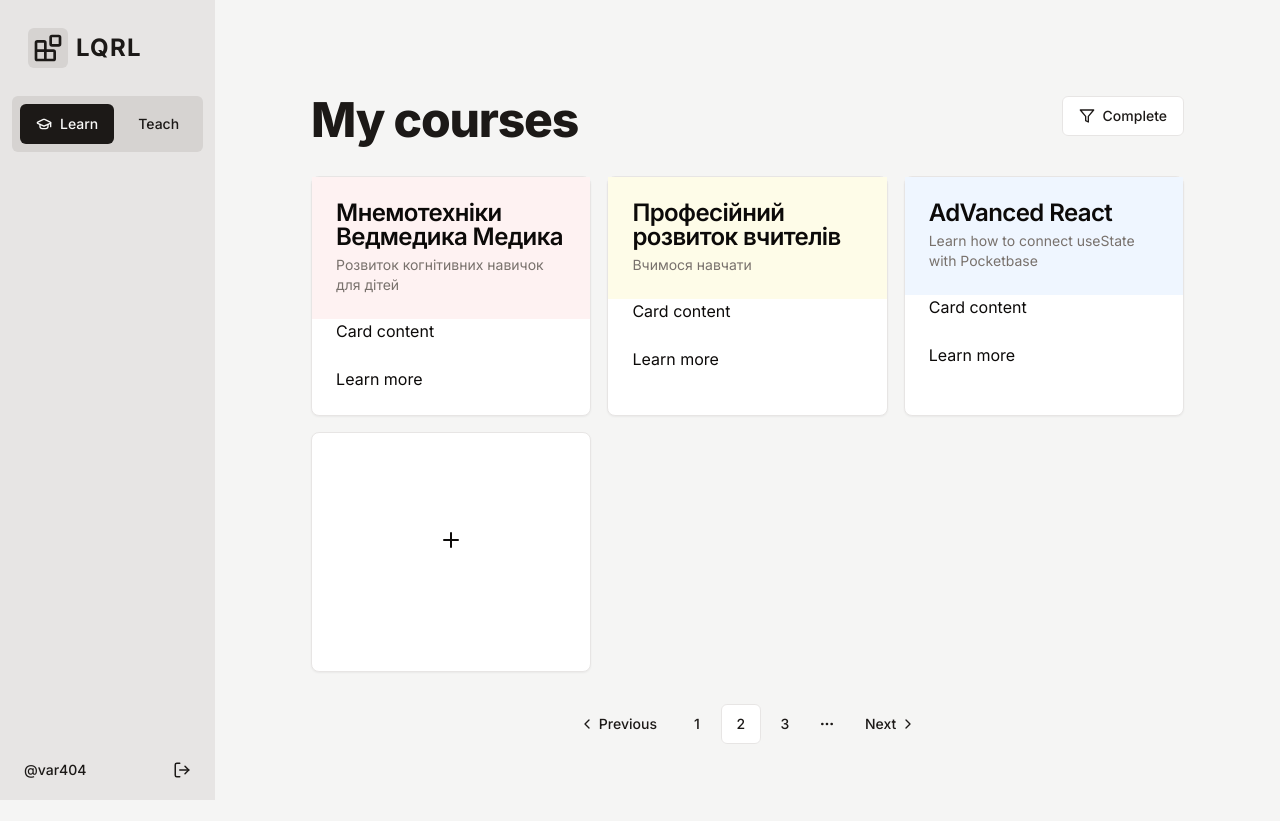
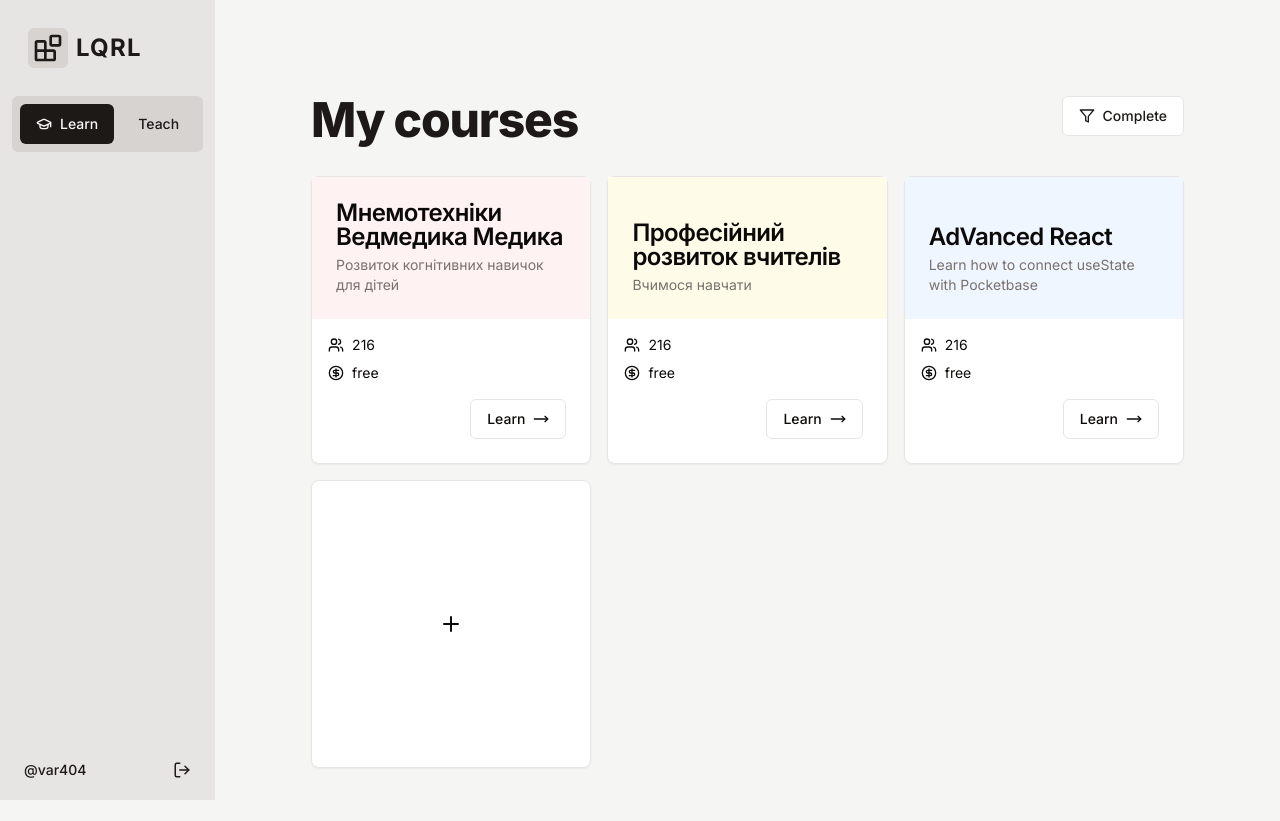
Before and after one commit to Learn-Quickly/lqrl, a Next.js app: page / in a window 1280 px wide. Before the commit the page ends 800 px from the top, so only its background shows below. Built offline with nearby package versions, Linux system fonts and the light colour scheme.

Commit message:
learn cards layout

```diff
--- a/app/layout.tsx
+++ b/app/layout.tsx
@@ -7,6 +7,7 @@ import { Navigation } from "@/components/app-nav";
 const fontSans = FontSans({ subsets: ["latin"], variable: "--font-sans" });
 
 export const metadata: Metadata = {
+  metadataBase: new URL("https://lqrl.vercel.app/"),
   title: "LQRL",
   description: "Learn Quickly ⚡️ Remember Longly",
 };
--- a/app/opengraph-image.tsx
+++ b/app/opengraph-image.tsx
@@ -37,6 +37,7 @@ export default async function Image() {
     ),
     {
       ...size,
+      emoji: "fluent",
     },
   );
 }
--- a/components/CourseCard.tsx
+++ b/components/CourseCard.tsx
@@ -7,7 +7,8 @@ import {
   CardTitle,
 } from "@/components/ui/card";
 import { cn } from "@/lib/utils";
-import { Plus } from "lucide-react";
+import { Plus, Users, MoveRight, CircleDollarSign } from "lucide-react";
+import { Button } from "@/components/ui/button";
 
 export function CourseCard({
   title,
@@ -19,22 +20,32 @@ export function CourseCard({
   color: "red" | "blue" | "yellow";
 }) {
   return (
-    <Card>
+    <Card className="flex flex-col">
       <CardHeader
         className={cn(
           color == "red" && "bg-red-50",
           color == "yellow" && "bg-yellow-50",
           color == "blue" && "bg-blue-50",
+          "flex flex-1 flex-col justify-end",
         )}
       >
         <CardTitle>{title}</CardTitle>
         <CardDescription>{description}</CardDescription>
       </CardHeader>
-      <CardContent>
-        <p>Card content</p>
+      <CardContent className="flex flex-col gap-2 p-4">
+        <div className="flex items-center gap-2">
+          <Users size="16" />
+          <span className="text-sm">216</span>
+        </div>
+        <div className="flex items-center gap-2">
+          <CircleDollarSign size="16" />
+          <span className="text-sm">free</span>
+        </div>
       </CardContent>
-      <CardFooter>
-        <p>Learn more</p>
+      <CardFooter className="flex w-full justify-end">
+        <Button variant="outline" className="items-center">
+          Learn <MoveRight size="16" className="ml-2" />
+        </Button>
       </CardFooter>
     </Card>
   );
@@ -43,7 +54,7 @@ export function CourseCard({
 export function CourseCardNew() {
   return (
     <Card>
-      <CardContent className="flex h-full items-center justify-center">
+      <CardContent className="flex h-full items-center justify-center p-6">
         <Plus />
       </CardContent>
     </Card>
--- a/components/app-nav.tsx
+++ b/components/app-nav.tsx
@@ -35,7 +35,7 @@ export function Navigation() {
               </Link>
             </Button>
           </div>
-          <div className="flex items-center gap-0.5 self-end md:hidden">
+          <div className="flex items-center gap-0.5 self-end overflow-hidden md:hidden">
             <Button variant="ghost" size="sm">
               <span className="font-medium">@var404</span>
             </Button>
@@ -47,7 +47,7 @@ export function Navigation() {
         />
       </div>
       <div className="hidden items-center gap-0.5 md:flex md:justify-between">
-        <Button variant="ghost" size="sm">
+        <Button variant="ghost" size="sm" className="">
           <span className="font-medium">@var404</span>
         </Button>
         <Button variant="ghost" size="sm">
```
